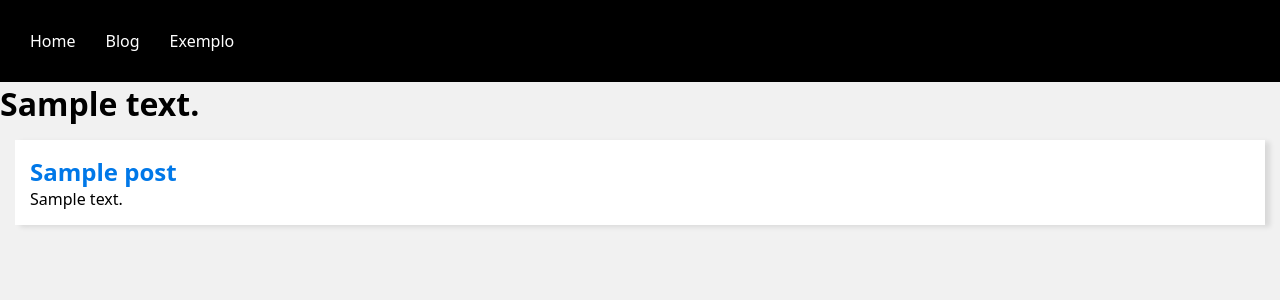
After one commit to ozeaszeca/django-project, a Django app: template blog/templates/blog/post.html in a window 1280 px wide. The commit adds this page. Shown: the top 300 px of the page. Run offline with Django 5.2, Linux system fonts and the light colour scheme; the template is opened without the code that fills it: most values are stand-ins (such as "Sample title", 1, 10 or a date in 2020).

Commit message:
ultima atualização

```diff
--- a/base/global/partials/menu.html
+++ b/base/global/partials/menu.html
@@ -1,5 +1,5 @@
-<nav>
-    <ul>
+<nav class="menu">
+    <ul class="menu__links">
         <li>
             <a href="{% url 'home:home' %}">Home</a>
         </li>
--- a/base/static/global/css/style.css
+++ b/base/static/global/css/style.css
@@ -4,6 +4,15 @@
     margin: 0;
     padding: 0;
     box-sizing: border-box;
+}
+
+a {
+    color: #0078e8;
+    text-decoration: none;
+}
+
+a:hover {
+    text-decoration: underline;
 }
 
 html {
@@ -28,8 +37,24 @@ body {
     box-shadow: 5px 2px 5px rgba(0,0,0,10%);
 }
 
+.menu {
+    background: #000;
+    padding: 1.5rem;
+}
+
+.menu__links a {
+    display: block;
+    color: #fff;
+    padding: 1.5rem;
+}
+
+.menu__links {
+    list-style: none;
+    display: flex;
+}
+
 @media (min-width: 600px) {
-    .content {
+    .content:not(:has(.single-post)) {
         grid-template-columns: repeat(auto-fill, minmax(32rem, 1fr));
     }
 }
--- /dev/null
+++ b/blog/templates/blog/post.html
@@ -0,0 +1,17 @@
+{% extends 'global/base.html' %}
+
+{% block texto %} {{ text }} {% endblock texto %}
+
+{% block posts %}
+    <article class="post single-post">
+         <header>
+             <h1 class="post__title">
+                 <a href="{% url 'blog:post' post.id %}">
+                     {{ post.title }}
+                </a>
+             </h1>
+         </header>
+         <div class="post__body">{{ post.body }}</div>
+</article>
+
+{% endblock posts %}
--- a/blog/urls.py
+++ b/blog/urls.py
@@ -6,6 +6,6 @@ app_name = 'blog'
 
 urlpatterns = [
     path('', views.blog, name='home'),
-    path('<int:id>/', views.post, name='post'),
+    path('<int:post_id>/', views.post, name='post'),
     path('exemplo/', views.exemplo, name='exemplo')
 ]
```
Also changed, not shown: blog/views.py (+15 -4 lines).
